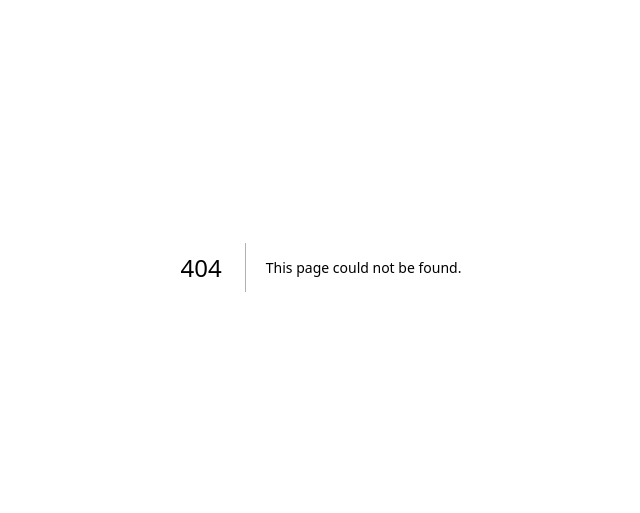
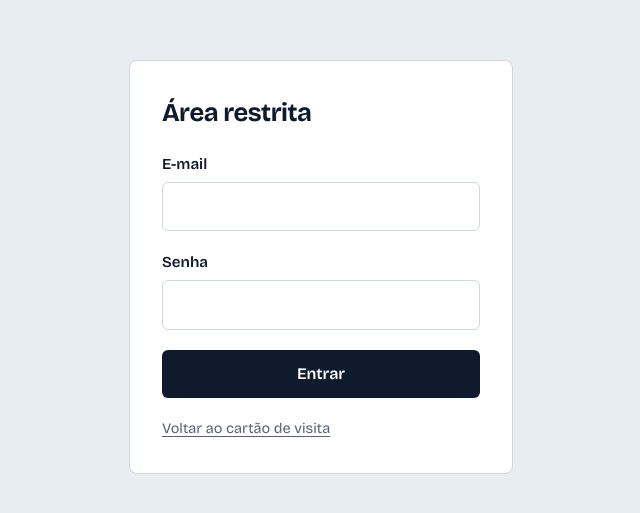
Before and after one commit to souzster/Meu-Sistema, a Next.js app in the folder meu-sistema/: page /entrar in a window 1280 px wide. Before the commit this address had no page. Shown: the part 133-646 px from the top of the page, without its empty margins (319-959 px from the left). Built offline with nearby package versions, Linux system fonts and the light colour scheme.

Commit message:
Login e área restrita

```diff
--- /dev/null
+++ b/meu-sistema/app/auth.css
@@ -0,0 +1,106 @@
+.auth {
+  min-height: 100vh;
+  display: grid;
+  place-items: center;
+  padding: 1.25rem;
+}
+
+.auth-caixa {
+  width: 100%;
+  max-width: 24rem;
+  background: var(--superficie);
+  border: 1px solid var(--linha);
+  border-radius: 0.5rem;
+  padding: 2rem;
+  display: flex;
+  flex-direction: column;
+  gap: 1.25rem;
+}
+
+.auth-caixa h1 {
+  font-size: 1.6rem;
+  letter-spacing: -0.02em;
+}
+
+.campo {
+  display: flex;
+  flex-direction: column;
+  gap: 0.35rem;
+}
+
+.campo label {
+  font-weight: 600;
+  font-size: 0.95rem;
+}
+
+.campo input {
+  font: inherit;
+  padding: 0.7rem 0.8rem;
+  border: 1px solid var(--linha);
+  border-radius: 0.375rem;
+  background: #fff;
+  color: var(--tinta);
+}
+
+.campo input:focus-visible {
+  outline: 3px solid var(--destaque);
+  outline-offset: 1px;
+}
+
+.botao {
+  font: inherit;
+  font-weight: 600;
+  padding: 0.75rem 1rem;
+  border: 0;
+  border-radius: 0.375rem;
+  background: var(--tinta);
+  color: #fff;
+  cursor: pointer;
+}
+
+.botao:hover {
+  background: var(--destaque);
+}
+
+.botao:disabled {
+  opacity: 0.6;
+  cursor: wait;
+}
+
+.botao:focus-visible {
+  outline: 3px solid var(--destaque);
+  outline-offset: 2px;
+}
+
+.erro {
+  color: #b42318;
+  font-size: 0.95rem;
+}
+
+.voltar {
+  font-size: 0.9rem;
+  color: var(--suave);
+  text-underline-offset: 0.2em;
+}
+
+.painel {
+  max-width: 56rem;
+  margin: 0 auto;
+  padding: 2rem 1.25rem;
+  display: flex;
+  flex-direction: column;
+  gap: 1.5rem;
+}
+
+.painel-topo {
+  display: flex;
+  justify-content: space-between;
+  align-items: center;
+  gap: 1rem;
+  flex-wrap: wrap;
+}
+
+.painel-topo h1 {
+  font-size: 1.6rem;
+  letter-spacing: -0.02em;
+}
--- /dev/null
+++ b/meu-sistema/app/entrar/page.tsx
@@ -0,0 +1,82 @@
+"use client";
+
+import { useState } from "react";
+import { useRouter } from "next/navigation";
+import Link from "next/link";
+import { criarClienteNavegador } from "@/lib/supabase/client";
+import "../auth.css";
+
+export default function Entrar() {
+  const router = useRouter();
+  const [email, setEmail] = useState("");
+  const [senha, setSenha] = useState("");
+  const [erro, setErro] = useState("");
+  const [carregando, setCarregando] = useState(false);
+
+  async function entrar(evento: React.FormEvent<HTMLFormElement>) {
+    evento.preventDefault();
+    setErro("");
+    setCarregando(true);
+
+    const supabase = criarClienteNavegador();
+    const { error } = await supabase.auth.signInWithPassword({
+      email,
+      password: senha,
+    });
+
+    if (error) {
+      setErro("E-mail ou senha incorretos.");
+      setCarregando(false);
+      return;
+    }
+
+    router.push("/painel");
+    router.refresh();
+  }
+
+  return (
+    <main className="auth">
+      <form className="auth-caixa" onSubmit={entrar}>
+        <h1>Área restrita</h1>
+
+        <div className="campo">
+          <label htmlFor="email">E-mail</label>
+          <input
+            id="email"
+            type="email"
+            autoComplete="email"
+            required
+            value={email}
+            onChange={(e) => setEmail(e.target.value)}
+          />
+        </div>
+
+        <div className="campo">
+          <label htmlFor="senha">Senha</label>
+          <input
+            id="senha"
+            type="password"
+            autoComplete="current-password"
+            required
+            value={senha}
+            onChange={(e) => setSenha(e.target.value)}
+          />
+        </div>
+
+        {erro && (
+          <p className="erro" role="alert">
+            {erro}
+          </p>
+        )}
+
+        <button className="botao" type="submit" disabled={carregando}>
+          {carregando ? "Entrando..." : "Entrar"}
+        </button>
+
+        <Link className="voltar" href="/">
+          Voltar ao cartão de visita
+        </Link>
+      </form>
+    </main>
+  );
+}
--- /dev/null
+++ b/meu-sistema/lib/supabase/client.ts
@@ -0,0 +1,8 @@
+import { createBrowserClient } from "@supabase/ssr";
+
+export function criarClienteNavegador() {
+  return createBrowserClient(
+    process.env.NEXT_PUBLIC_SUPABASE_URL!,
+    process.env.NEXT_PUBLIC_SUPABASE_PUBLISHABLE_KEY!,
+  );
+}
--- a/meu-sistema/package.json
+++ b/meu-sistema/package.json
@@ -9,6 +9,8 @@
     "lint": "eslint"
   },
   "dependencies": {
+    "@supabase/ssr": "^0.12.7",
+    "@supabase/supabase-js": "^2.119.1",
     "next": "16.4.6",
     "react": "19.3.0",
     "react-dom": "19.3.0"
```
Also changed, not shown: meu-sistema/app/painel/BotaoSair.tsx (added, +21 -0 lines), meu-sistema/app/painel/page.tsx (added, +40 -0 lines), meu-sistema/lib/supabase/server.ts (added, +28 -0 lines), meu-sistema/proxy.ts (added, +49 -0 lines), 1 other file (tests, documents, lock files or other folders).
